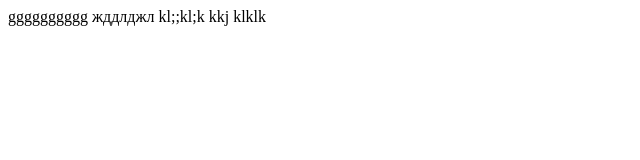
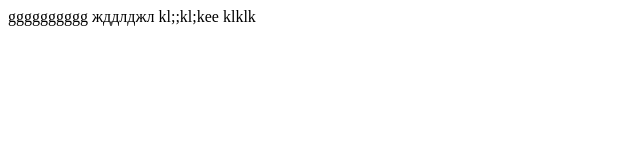
Before and after one commit to nastya-dmd/task-test, a plain HTML site: page index.html in a window 1280 px wide. Shown: the full height of the page, 0-640 px from the left. Drawn offline with Linux system fonts and the light colour scheme.

Commit message:
feat: add style   (date +'%a, %b %d, %Y %r,%T')

```diff
--- a/index.html
+++ b/index.html
@@ -9,8 +9,7 @@
 <body>
     gggggggggg
     жддлджл
-    kl;;kl;k
-    kkj
+    kl;;kl;kee
     klklk
 </body>
 </html>
```
